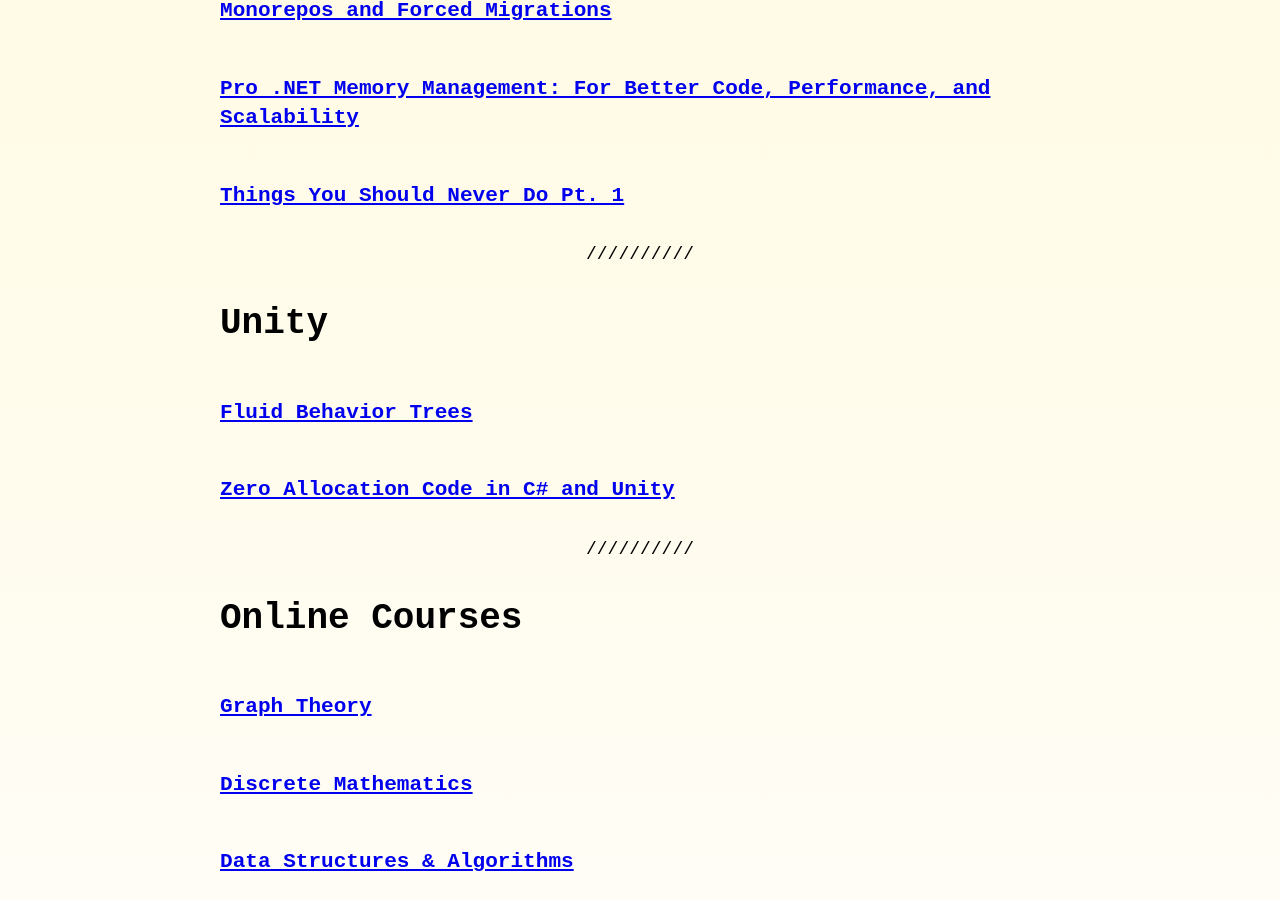
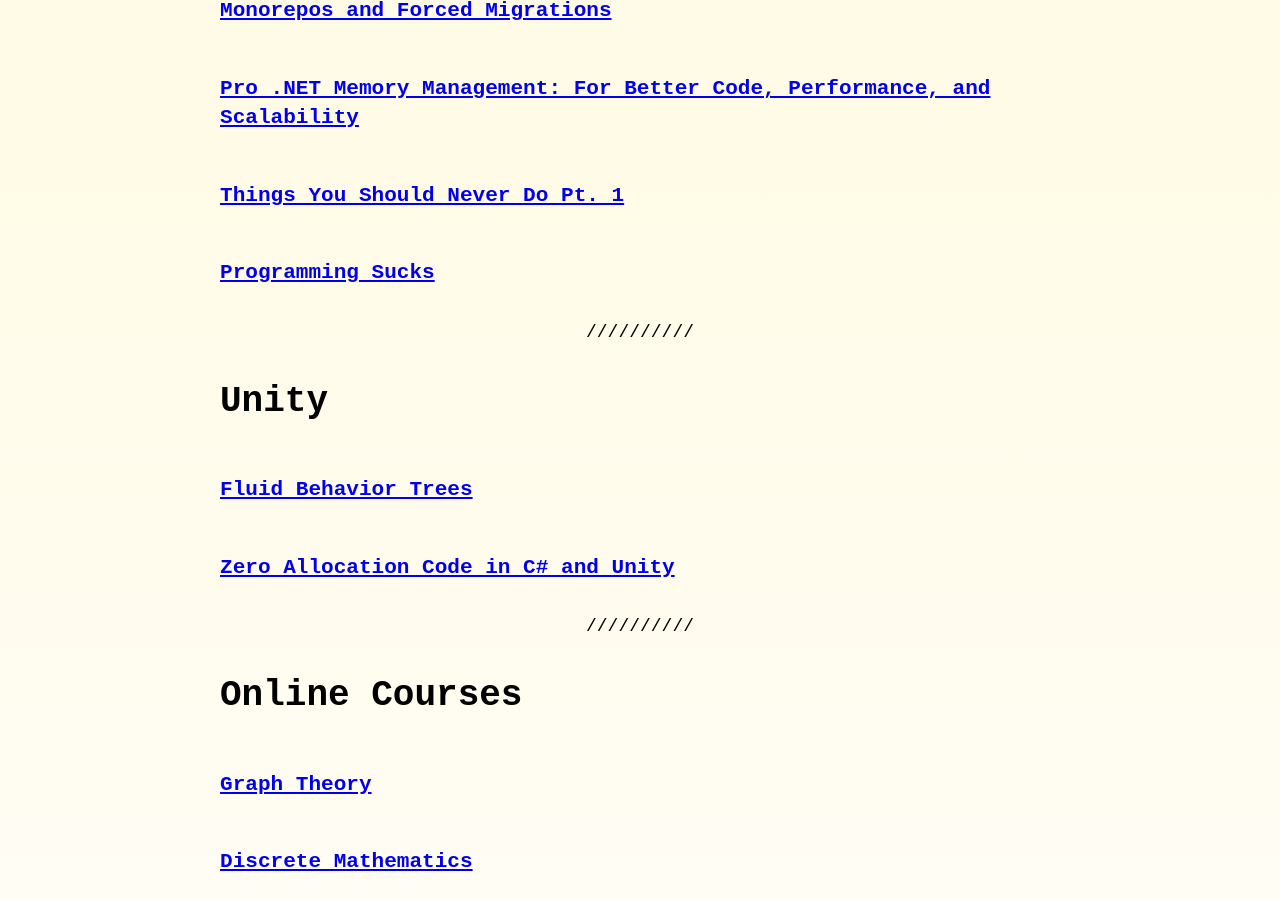
Before and after one commit to tatelax/tatelax.github.io, a Jekyll site: the page built from pages/links.md, in a window 1280 px wide and 900 px high, scrolled down 1766 px. Built offline with Jekyll 4.4.1, drawn with Linux system fonts in a browser that asks for light colours.

Commit message:
Update links.md

```diff
--- a/pages/links.md
+++ b/pages/links.md
@@ -46,6 +46,8 @@
 
 ### [Things You Should Never Do Pt. 1](https://www.joelonsoftware.com/2000/04/06/things-you-should-never-do-part-i/)
 
+### [Programming Sucks](https://www.stilldrinking.org/programming-sucks)
+
 ---
 
 # Unity
```
